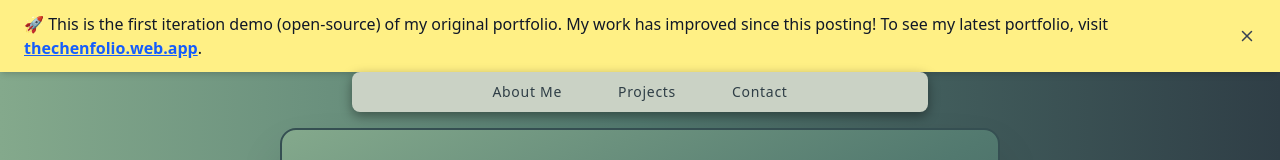
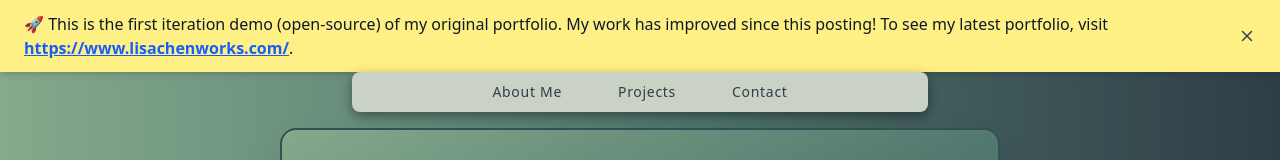
Before and after one commit to lisa-chen-58/sage-frame-portfolio, a React (Vite) app: page / in a window 1280 px wide. Shown: the top 160 px of the page. Built offline with nearby package versions, Linux system fonts and the light colour scheme; a web font is replaced by a local one.

Commit message:
task: update domain

```diff
--- a/src/components/InfoBanner/InfoBanner.jsx
+++ b/src/components/InfoBanner/InfoBanner.jsx
@@ -17,7 +17,7 @@ const InfoBanner = () => {
           rel="noopener noreferrer"
           className="underline font-semibold text-blue-600 hover:text-blue-800"
         >
-          thechenfolio.web.app
+          https://www.lisachenworks.com/
         </a>.
       </p>
       <button onClick={() => setIsVisible(false)} className="ml-4 text-gray-700 hover:text-gray-900">
```
